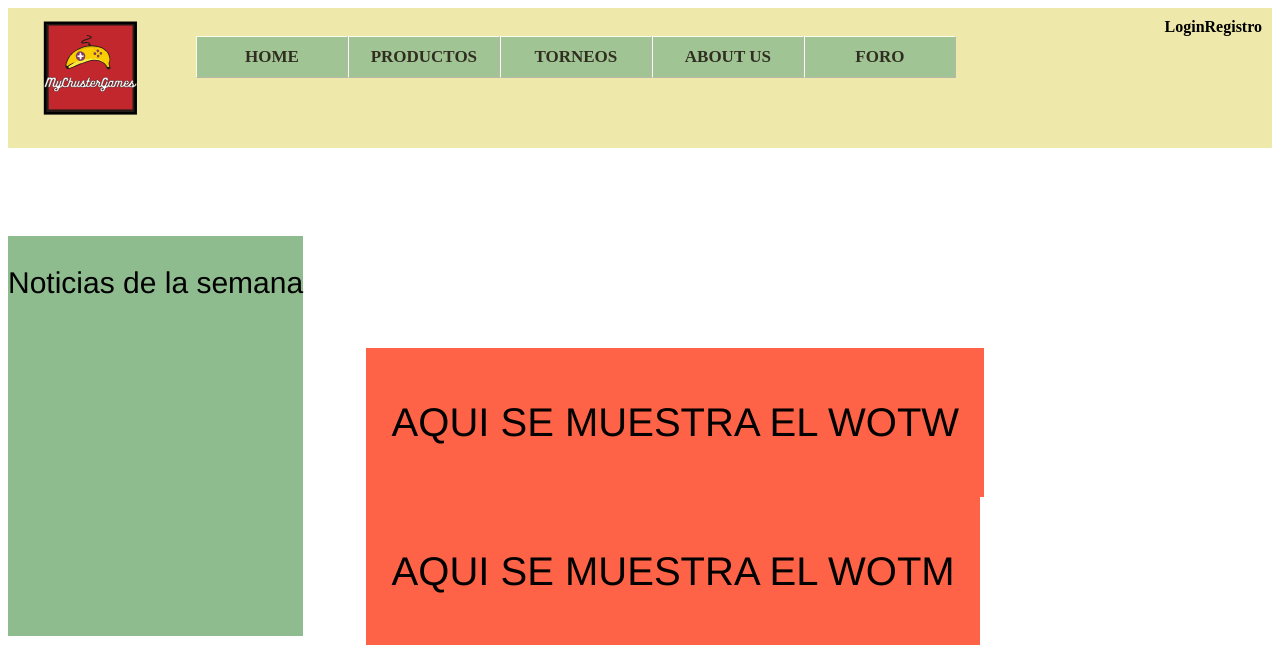
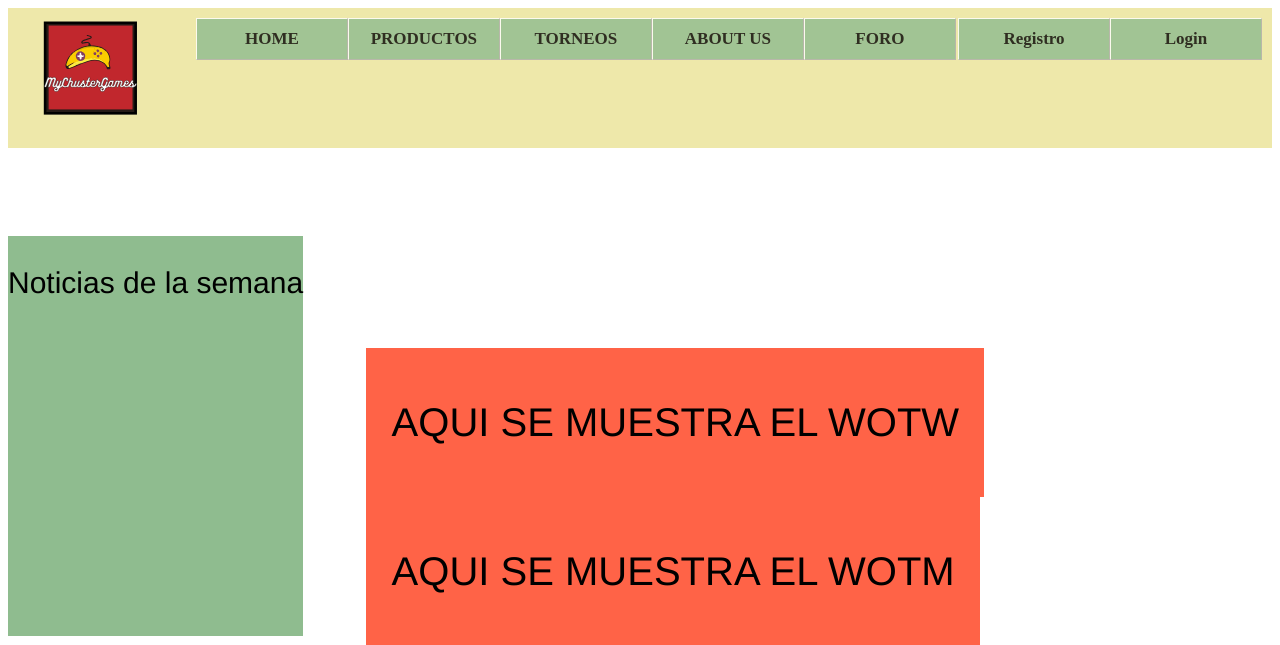
Before and after one commit to martellucm/Practica2-AW, a PHP site: page / in a window 1280 px wide. Shown: the top 645 px of the page. Run offline with PHP 8.4, Linux system fonts and the light colour scheme.

Commit message:
Update css

```diff
--- a/css/estilo.css
+++ b/css/estilo.css
@@ -31,11 +31,17 @@
 		float: top;
 	}
 
-	.saludo {
-		width: 100%;
-		text-align: right;
-		display: block;
-
+	.saludo a{
+		display: inline-block;
+		float: right;
+		width: 150px;
+		height: 40px;
+		background-color: #8FBC8F;
+		opacity: .8;
+		line-height: 40px;
+		text-align: center;
+		font-size: 17px;
+		border: 1px white outset;
 	}
 /*Zona de estilo en el menuBar------------------------*/
 
--- a/includes/comun/cabecera.php
+++ b/includes/comun/cabecera.php
@@ -10,7 +10,7 @@
 			echo "<a href='registro.php'>Registro</a>";
 		}
 		?>
-
+	</div>
 	<div class="navMenu">
 		<ul>
 			<li><a href='index.php'>Home</a></li>
@@ -21,4 +21,3 @@
 		</ul>
 	</div>
 </div>
-</div>
```
Lines whose indentation alone changed are shown as unchanged.
